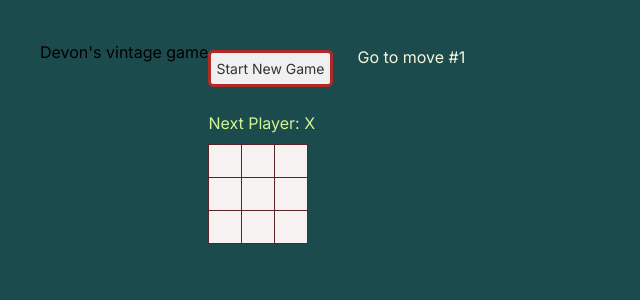
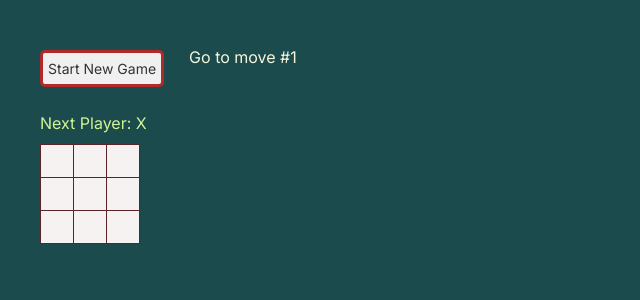
Before and after one commit to Deelliott/vintage, a Next.js app: page / in a window 1280 px wide. Shown: the top 300 px of the page, without its empty margins (0-640 px from the left). Built offline with nearby package versions, Linux system fonts and the light colour scheme.

Commit message:
make changes

```diff
--- a/src/app/page.js
+++ b/src/app/page.js
@@ -114,7 +114,6 @@ export default function Game() {
 
   return (
     <div className="game">
-      <h1>Devon's vintage game</h1>
       <div className="game-board">
         <button className="reset-button" onClick={resetGame}>Start New Game</button>
         <br />
```
